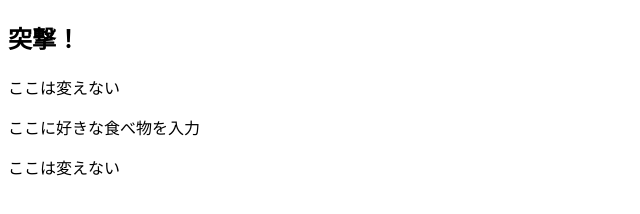
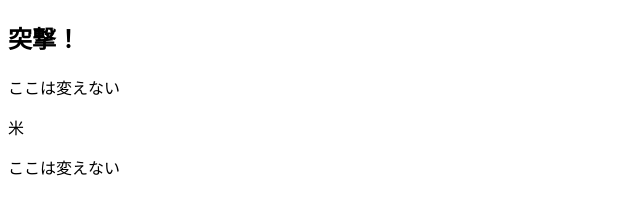
Before and after one commit to SuzukiYuudai/pushConflict, a plain HTML site: page index.html in a window 1280 px wide. Shown: the whole page, without its empty margins (0-640 px from the left). Drawn offline with Linux system fonts and the light colour scheme.

Commit message:
[modify]index.html

```diff
--- a/index.html
+++ b/index.html
@@ -6,7 +6,7 @@
 <body>
 <h2> 突撃！ </h2>
 <p>ここは変えない</p>
-<p>ここに好きな食べ物を入力</p>
+<p>米</p>
 <p>ここは変えない</p>
 </body>
 </html>
```
